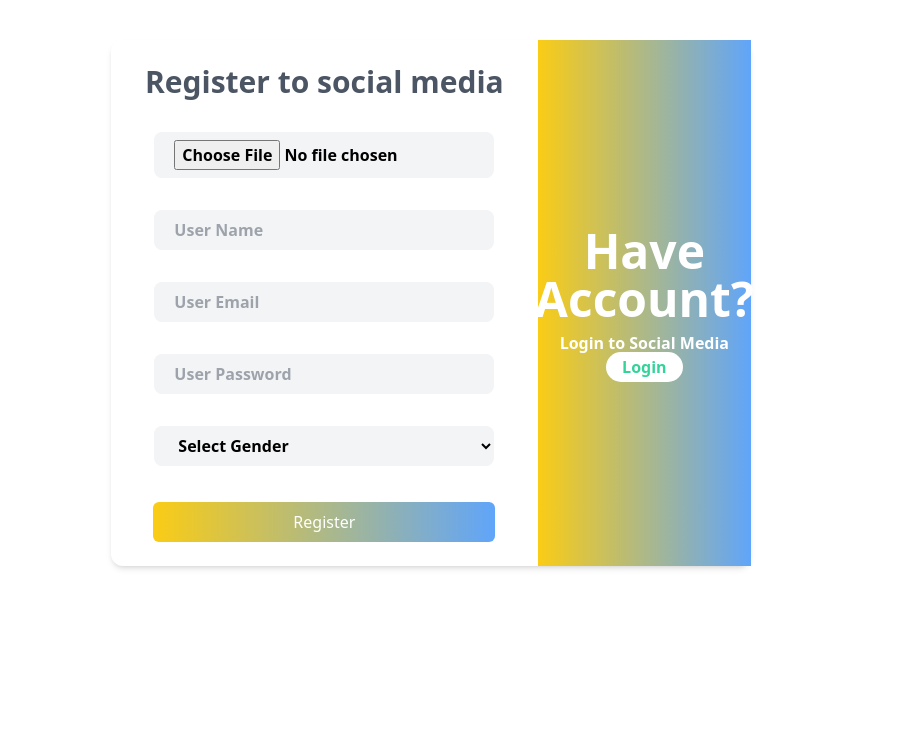
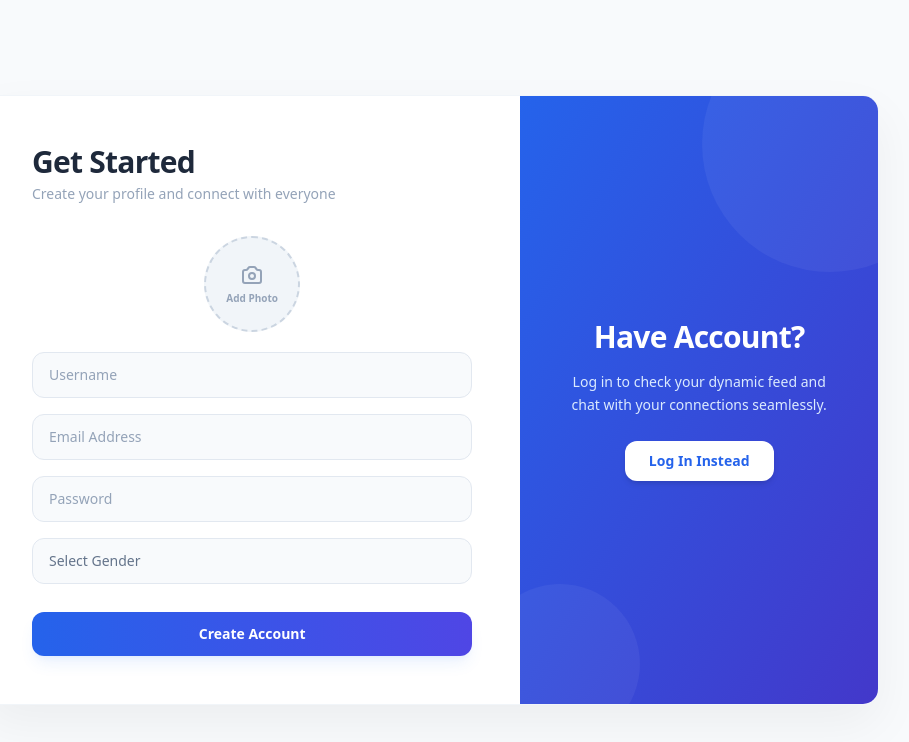
Before and after one commit to Anikettiw-at/socialmediahm, a React (Vite) app in the folder frontend/: page /register in a window 1280 px wide. Shown: the top 742 px of the page, without its empty margins (209-1118 px from the left). Built offline with nearby package versions, Linux system fonts and the light colour scheme; no server answers.

Commit message:
css styling

```diff
--- a/frontend/src/pages/Login.jsx
+++ b/frontend/src/pages/Login.jsx
@@ -15,57 +15,86 @@ const Login = () => {
     e.preventDefault();
     loginUser(email, password, navigate, fetchPosts);
   };
+
   return (
     <>
       {loading ? (
-        <h1>Loading...</h1>
+        <div className="min-h-screen bg-slate-50 flex items-center justify-center">
+          <div className="flex flex-col items-center gap-3">
+            <div className="w-12 h-12 border-4 border-blue-600 border-t-transparent rounded-full animate-spin"></div>
+            <p className="text-slate-500 font-medium text-sm animate-pulse">Verifying credentials...</p>
+          </div>
+        </div>
       ) : (
-        <div className="flex justify-center">
-          <div className="flex flex-col justify-center items-center md:flex-row shadow-md rounded-xl max-w-7xl w-[90%] md:w-[50%] md:mt-[140px]">
-            <div className="w-full md:w-3/4">
-              <div className="text-xl cursor-pointer flex flex-col justify-center items-center mt-5 md:mt-0 py-4">
-                <h1 className="font-semibold text-xl md:text-3xl text-gray-600 m-2">
-                  Login to social media
+        <div className="min-h-screen bg-slate-50 flex items-center justify-center p-4 sm:p-6 md:p-10">
+          <div className="flex flex-col md:flex-row shadow-[0_20px_50px_rgba(0,0,0,0.05)] rounded-2xl overflow-hidden max-w-4xl w-full bg-white border border-slate-100 md:min-h-[500px]">
+
+            {/* LEFT SIDE: FORM SECTION */}
+            <div className="w-full md:w-3/5 p-6 sm:p-10 md:p-12 flex flex-col justify-center">
+              <div className="mb-8 text-center md:text-left">
+                <h1 className="font-bold text-2xl sm:text-3xl text-slate-800 tracking-tight">
+                  Welcome Back
                 </h1>
+                <p className="text-sm text-slate-400 mt-1">Hello again! Log in to see what your friends are up to</p>
               </div>
 
-              <form onSubmit={submitHandler}>
-                <div className="flex flex-col justify-center items-center m-2 space-y-6 md:space-y-8">
+              <form onSubmit={submitHandler} className="space-y-5">
+                <div className="space-y-4">
+                  <div>
+                    <label className="block text-xs font-semibold text-slate-500 uppercase tracking-wider mb-2">Email Address</label>
                     <input
                       type="email"
-                    className="custom-input"
-                    placeholder="User Email"
+                      className="w-full px-4 py-3 rounded-xl bg-slate-50 border border-slate-200 text-slate-700 placeholder-slate-400 focus:outline-none focus:border-blue-500 focus:bg-white transition-all text-sm"
+                      placeholder="Enter your email"
                       value={email}
                       onChange={(e) => setEmail(e.target.value)}
                       required
                     />
+                  </div>
+
+                  <div>
+                    <label className="block text-xs font-semibold text-slate-500 uppercase tracking-wider mb-2">Password</label>
                     <input
                       type="password"
-                    className="custom-input"
-                    placeholder="User Password"
+                      className="w-full px-4 py-3 rounded-xl bg-slate-50 border border-slate-200 text-slate-700 placeholder-slate-400 focus:outline-none focus:border-blue-500 focus:bg-white transition-all text-sm"
+                      placeholder="Enter your password"
                       value={password}
                       onChange={(e) => setPassword(e.target.value)}
                       required
                     />
                   </div>
-                <div className="text-center mt-7">
-                  <button className="auth-btn">Login</button>
+                </div>
+
+                <div className="pt-2">
+                  <button className="w-full bg-gradient-to-r from-blue-600 to-indigo-600 hover:from-blue-700 hover:to-indigo-700 text-white font-semibold py-3 rounded-xl shadow-lg shadow-blue-500/10 hover:shadow-blue-500/20 transition-all text-sm">
+                    Log In
+                  </button>
                 </div>
               </form>
             </div>
 
-            <div className="h-[100%] w-full md:w-1/3 bg-gradient-to-l from-blue-400 to-yellow-400 items-center justify-center flex">
-              <div className="text-white text-base font-semibold text-center my-10 space-y-2 m-2">
-                <h1 className="text-5xl">Don't Have Account?</h1>
-                <h1>Register to Social Media</h1>
+            {/* RIGHT SIDE: GRADIENT CTA SIDEBAR */}
+            <div className="w-full md:w-2/5 bg-gradient-to-br from-blue-600 to-indigo-700 p-8 sm:p-12 flex flex-col justify-center items-center text-center text-white relative overflow-hidden">
+              {/* Background structural styling shapes */}
+              <div className="absolute w-64 h-64 bg-white/5 rounded-full -bottom-20 -right-20 pointer-events-none"></div>
+              <div className="absolute w-40 h-40 bg-white/5 rounded-full -top-10 -left-10 pointer-events-none"></div>
+
+              <div className="relative z-10 max-w-xs space-y-4">
+                <h2 className="text-3xl font-extrabold tracking-tight">New Here?</h2>
+                <p className="text-blue-100 text-sm font-medium leading-relaxed">
+                  Join our social platform to share moments, chat instantly, and build your connection group.
+                </p>
+                <div className="pt-2">
                   <Link
                     to="/register"
-                  className="bg-white rounded-2xl px-4 text-emerald-400 py-1"
+                    className="inline-block bg-white text-blue-600 font-semibold px-6 py-2.5 rounded-xl shadow-md hover:bg-blue-50 hover:scale-[1.02] transition-all text-sm"
                   >
-                  Register
+                    Create Account
                   </Link>
                 </div>
               </div>
+            </div>
+
           </div>
         </div>
       )}
--- a/frontend/src/pages/Register.jsx
+++ b/frontend/src/pages/Register.jsx
@@ -12,22 +12,19 @@ const Register = () => {
   const [filePrev, setFilePrev] = useState("");
 
   const { registerUser, loading } = UserData();
-
   const { fetchPosts } = PostData();
+  const navigate = useNavigate();
 
   const changeFileHandler = (e) => {
     const file = e.target.files[0];
     const reader = new FileReader();
 
     reader.readAsDataURL(file);
-
     reader.onloadend = () => {
       setFilePrev(reader.result);
       setFile(file);
     };
   };
-
-  const navigate = useNavigate();
 
   const submitHandler = (e) => {
     e.preventDefault();
@@ -41,62 +38,94 @@ const Register = () => {
 
     registerUser(formdata, navigate, fetchPosts);
   };
+
   return (
     <>
       {loading ? (
-        <h1>Loading....</h1>
+        <div className="min-h-screen bg-slate-50 flex items-center justify-center">
+          <div className="flex flex-col items-center gap-3">
+            <div className="w-12 h-12 border-4 border-blue-600 border-t-transparent rounded-full animate-spin"></div>
+            <p className="text-slate-500 font-medium text-sm animate-pulse">Creating your account...</p>
+          </div>
+        </div>
       ) : (
-        <div className="flex justify-center">
-          <div className="flex flex-col justify-center items-center md:flex-row shadow-md rounded-xl max-w-7xl w-[90%] md:w-[50%] md:mt-[40px]">
-            <div className="w-full md:w-3/4">
-              <div className="text-xl cursor-pointer flex flex-col justify-center items-center mt-5 md:mt-0 py-4">
-                <h1 className="font-semibold text-xl md:text-3xl text-gray-600 m-2">
-                  Register to social media
+        <div className="min-h-screen bg-slate-50 flex items-center justify-center p-4 sm:p-6 md:p-10">
+          <div className="flex flex-col-reverse md:flex-row shadow-[0_20px_50px_rgba(0,0,0,0.05)] rounded-2xl overflow-hidden max-w-4xl w-full bg-white border border-slate-100">
+
+            {/* LEFT SIDE: FORM SECTION */}
+            <div className="w-full md:w-3/5 p-6 sm:p-10 md:p-12">
+              <div className="mb-8 text-center md:text-left">
+                <h1 className="font-bold text-2xl sm:text-3xl text-slate-800 tracking-tight">
+                  Get Started
                 </h1>
+                <p className="text-sm text-slate-400 mt-1">Create your profile and connect with everyone</p>
               </div>
 
-              <form onSubmit={submitHandler}>
-                <div className="flex flex-col justify-center items-center m-2 space-y-6 md:space-y-8">
-                  {filePrev && (
-                    <img
-                      src={filePrev}
-                      className="w-[180px] h-[180px] rounded-full"
-                      alt=""
-                    />
-                  )}
+              <form onSubmit={submitHandler} className="space-y-5">
+
+                {/* Profile Picture Upload Circle */}
+                <div className="flex flex-col items-center justify-center mb-4">
+                  <div className="relative group w-24 h-24 rounded-full overflow-hidden bg-slate-100 border-2 border-dashed border-slate-300 hover:border-blue-500 transition-all flex items-center justify-center cursor-pointer">
                     <input
                       type="file"
-                    className="custom-input"
+                      className="absolute inset-0 w-full h-full opacity-0 cursor-pointer z-10"
                       onChange={changeFileHandler}
                       accept="image/*"
-                    required
+                      required={!filePrev}
                     />
+                    {filePrev ? (
+                      <img src={filePrev} className="w-full h-full object-cover" alt="Avatar Preview" />
+                    ) : (
+                      <div className="text-center p-2 text-slate-400 group-hover:text-blue-500 transition-colors">
+                        <svg className="w-6 h-6 mx-auto mb-1" fill="none" stroke="currentColor" viewBox="0 0 24 24">
+                          <path strokeLinecap="round" strokeLinejoin="round" strokeWidth="2" d="M3 9a2 2 0 012-2h.93a2 2 0 001.664-.89l.812-1.22A2 2 0 0110.07 4h3.86a2 2 0 011.664.89l.812 1.22A2 2 0 0018.07 7H19a2 2 0 012 2v9a2 2 0 01-2 2H5a2 2 0 01-2-2V9z" />
+                          <path strokeLinecap="round" strokeLinejoin="round" strokeWidth="2" d="M15 13a3 3 0 11-6 0 3 3 0 016 0z" />
+                        </svg>
+                        <span className="text-[10px] font-semibold block">Add Photo</span>
+                      </div>
+                    )}
+                  </div>
+                  {filePrev && <span className="text-[11px] text-blue-500 font-medium mt-1.5">Change photo</span>}
+                </div>
+
+                {/* Input Fields Stack */}
+                <div className="space-y-4">
+                  <div>
                     <input
                       type="text"
-                    className="custom-input"
-                    placeholder="User Name"
+                      className="w-full px-4 py-3 rounded-xl bg-slate-50 border border-slate-200 text-slate-700 placeholder-slate-400 focus:outline-none focus:border-blue-500 focus:bg-white transition-all text-sm"
+                      placeholder="Username"
                       value={name}
                       onChange={(e) => setName(e.target.value)}
                       required
                     />
+                  </div>
+
+                  <div>
                     <input
                       type="email"
-                    className="custom-input"
-                    placeholder="User Email"
+                      className="w-full px-4 py-3 rounded-xl bg-slate-50 border border-slate-200 text-slate-700 placeholder-slate-400 focus:outline-none focus:border-blue-500 focus:bg-white transition-all text-sm"
+                      placeholder="Email Address"
                       value={email}
                       onChange={(e) => setEmail(e.target.value)}
                       required
                     />
+                  </div>
+
+                  <div>
                     <input
                       type="password"
-                    className="custom-input"
-                    placeholder="User Password"
+                      className="w-full px-4 py-3 rounded-xl bg-slate-50 border border-slate-200 text-slate-700 placeholder-slate-400 focus:outline-none focus:border-blue-500 focus:bg-white transition-all text-sm"
+                      placeholder="Password"
                       value={password}
                       onChange={(e) => setPassword(e.target.value)}
                       required
                     />
+                  </div>
+
+                  <div>
                     <select
-                    className="custom-input"
+                      className="w-full px-4 py-3 rounded-xl bg-slate-50 border border-slate-200 text-slate-500 focus:text-slate-700 focus:outline-none focus:border-blue-500 focus:bg-white transition-all text-sm appearance-none cursor-pointer"
                       value={gender}
                       onChange={(e) => setGender(e.target.value)}
                       required
@@ -106,24 +135,38 @@ const Register = () => {
                       <option value="female">Female</option>
                     </select>
                   </div>
-                <div className="text-center mt-7">
-                  <button className="auth-btn">Register</button>
+                </div>
+
+                <div className="pt-2">
+                  <button className="w-full bg-gradient-to-r from-blue-600 to-indigo-600 hover:from-blue-700 hover:to-indigo-700 text-white font-semibold py-3 rounded-xl shadow-lg shadow-blue-500/10 hover:shadow-blue-500/20 transition-all text-sm">
+                    Create Account
+                  </button>
                 </div>
               </form>
             </div>
 
-            <div className="h-[100%] w-full md:w-1/3 bg-gradient-to-l from-blue-400 to-yellow-400 items-center justify-center flex">
-              <div className="text-white text-base font-semibold text-center my-10 space-y-2 m-2">
-                <h1 className="text-5xl">Have Account?</h1>
-                <h1>Login to Social Media</h1>
+            {/* RIGHT SIDE: GRADIENT CTA SIDEBAR */}
+            <div className="w-full md:w-2/5 bg-gradient-to-br from-blue-600 to-indigo-700 p-8 sm:p-12 flex flex-col justify-center items-center text-center text-white relative overflow-hidden">
+              {/* Background abstract circles for styling */}
+              <div className="absolute w-64 h-64 bg-white/5 rounded-full -top-20 -right-20 pointer-events-none"></div>
+              <div className="absolute w-40 h-40 bg-white/5 rounded-full -bottom-10 -left-10 pointer-events-none"></div>
+
+              <div className="relative z-10 max-w-xs space-y-4">
+                <h2 className="text-3xl font-extrabold tracking-tight">Have Account?</h2>
+                <p className="text-blue-100 text-sm font-medium leading-relaxed">
+                  Log in to check your dynamic feed and chat with your connections seamlessly.
+                </p>
+                <div className="pt-2">
                   <Link
                     to="/login"
-                  className="bg-white rounded-2xl px-4 text-emerald-400 py-1"
+                    className="inline-block bg-white text-blue-600 font-semibold px-6 py-2.5 rounded-xl shadow-md hover:bg-blue-50 hover:scale-[1.02] transition-all text-sm"
                   >
-                  Login
+                    Log In Instead
                   </Link>
                 </div>
               </div>
+            </div>
+
           </div>
         </div>
       )}
```
Lines whose indentation alone changed are shown as unchanged.
